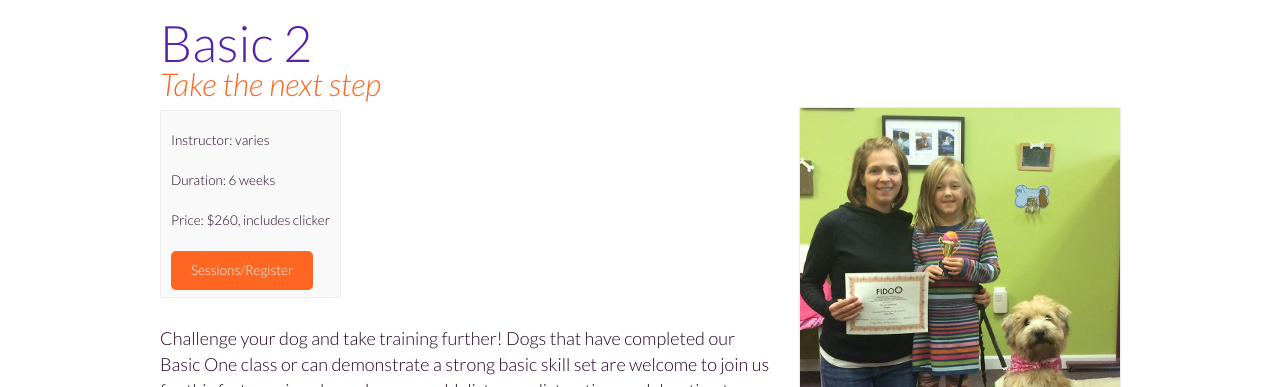
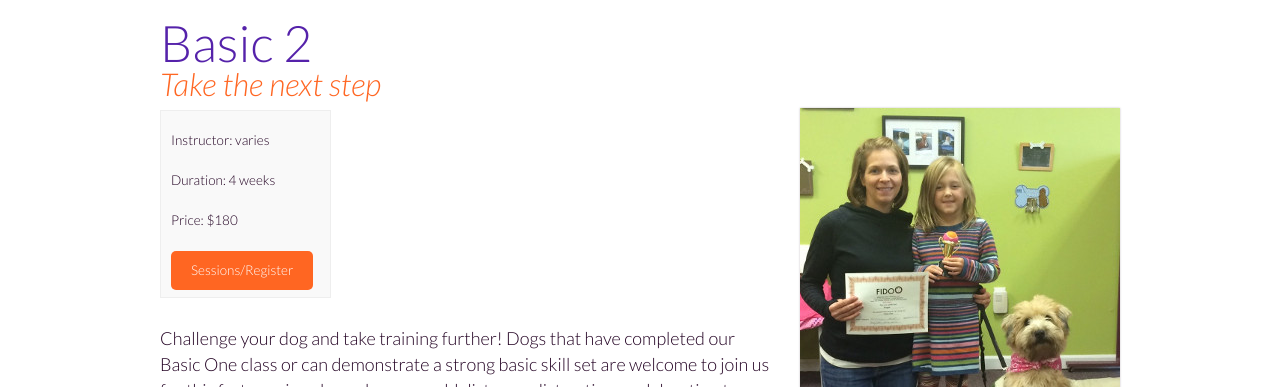
Before and after one commit to fidodogtraining/fidodogtraining.github.io, a Jekyll site: the page built from _classes/basic-obedience-2.md, in a window 1280 px wide. Shown: the part 276-663 px from the top of the page. Built offline with Jekyll 4.4.1, drawn with Linux system fonts in a browser that asks for light colours.

Commit message:
Update basic-obedience-2.md

```diff
--- a/_classes/basic-obedience-2.md
+++ b/_classes/basic-obedience-2.md
@@ -4,8 +4,8 @@ title: Basic 2
 tagline: "Take the next step"
 image: basic-2.jpg
 trainer: varies
-duration: "6 weeks"
-price: "$260, includes clicker"
+duration: "4 weeks"
+price: "$180"
 square: "https://squareup.com/market/FidoPersonalDogTraining/basic-web-1"
 ---
 Challenge your dog and take training further! Dogs that have completed our Basic One class or can demonstrate a strong basic skill set are welcome to join us for this fast-moving class where we add distance, distraction, and duration to our cues.
```
